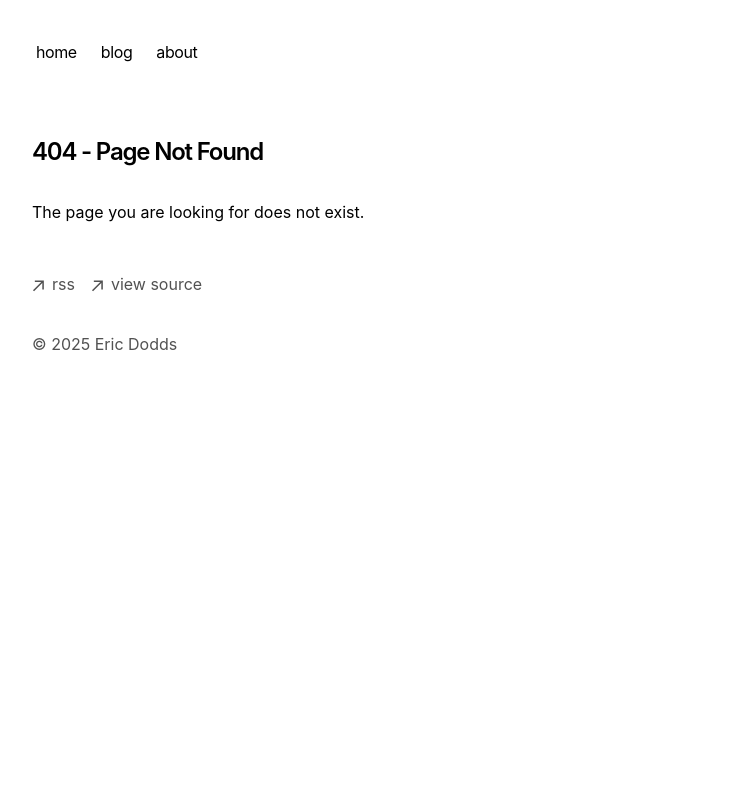
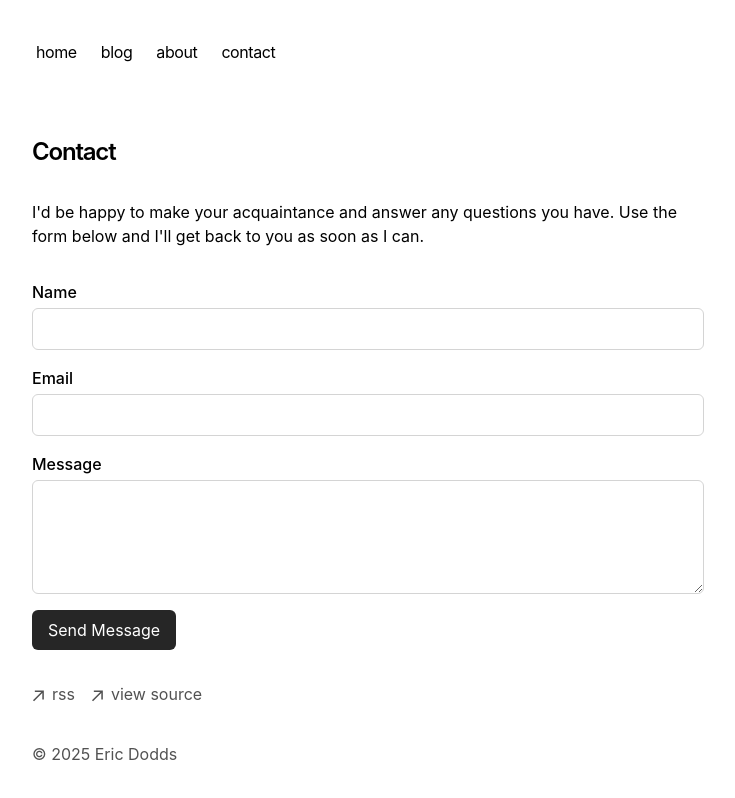
Before and after one commit to ericdodds/eric-dodds-blog, a Next.js app: page /contact in a window 1280 px wide. Before the commit this address had no page. Shown: the top 798 px of the page, without its empty margins (272-1007 px from the left). Built offline with nearby package versions, Linux system fonts and the light colour scheme.

Commit message:
added content to the about page and a contact form

```diff
--- a/app/about/page.tsx
+++ b/app/about/page.tsx
@@ -2,7 +2,7 @@ import type { Metadata } from 'next';
 
 export const metadata: Metadata = {
   title: 'About',
-  description: 'A little bit about me.',
+  description: 'Learn about Eric Dodds.',
 };
 
 export default function AboutPage() {
@@ -11,6 +11,9 @@ export default function AboutPage() {
       <h1 className="title font-semibold text-2xl tracking-tighter">About Me</h1>
       <div className="prose mt-8">
         <h3 className="title font-semibold text-xl tracking-tighter">Professional bio</h3>
+        <p>
+          I've founded multiple businesses, both venture-backed and bootstrapped. Several companies failed, one exited and one is still running under new ownership.
+        </p>
         <p>
           I'm currently the Head of Product at RudderStack, a customer data infrastructure company that streams behavioral event data.
         </p>
--- a/app/blog/page.tsx
+++ b/app/blog/page.tsx
@@ -2,7 +2,7 @@ import { BlogPosts } from 'app/components/posts'
 
 export const metadata = {
   title: 'Eric Dodds Weblog',
-  description: 'Read my blog.',
+  description: 'Read the latest from Eric Dodds.',
 }
 
 export default function Page() {
--- a/app/components/nav.tsx
+++ b/app/components/nav.tsx
@@ -9,6 +9,9 @@ const navItems = {
   },
   '/about': {
     name: 'about',
+  },
+  '/contact': {
+    name: 'contact',
   },
 }
 
--- /dev/null
+++ b/app/contact/page.tsx
@@ -0,0 +1,61 @@
+export default function ContactPage() {
+  return (
+    <section>
+      <h1 className="title font-semibold text-2xl tracking-tighter mb-8">Contact</h1>
+      <p className="mb-8">
+        I'd be happy to make your acquaintance and answer any questions you have. Use the form below and I&apos;ll get back to you as soon as I can.
+      </p>
+
+      <form
+        action="https://usebasin.com/f/26f1a0ed87e5"
+        method="POST"
+        className="space-y-4"
+      >
+        <div className="flex flex-col">
+          <label htmlFor="name" className="font-medium">
+            Name
+          </label>
+          <input
+            type="text"
+            id="name"
+            name="name"
+            required
+            className="border border-neutral-300 dark:border-neutral-700 rounded-md p-2 mt-1 bg-white dark:bg-neutral-900"
+          />
+        </div>
+        <div className="flex flex-col">
+          <label htmlFor="email" className="font-medium">
+            Email
+          </label>
+          <input
+            type="email"
+            id="email"
+            name="email"
+            required
+            className="border border-neutral-300 dark:border-neutral-700 rounded-md p-2 mt-1 bg-white dark:bg-neutral-900"
+          />
+        </div>
+        <div className="flex flex-col">
+          <label htmlFor="message" className="font-medium">
+            Message
+          </label>
+          <textarea
+            id="message"
+            name="message"
+            rows={4}
+            required
+            className="border border-neutral-300 dark:border-neutral-700 rounded-md p-2 mt-1 bg-white dark:bg-neutral-900"
+          ></textarea>
+        </div>
+        <div>
+          <button
+            type="submit"
+            className="bg-neutral-800 text-white dark:bg-neutral-200 dark:text-black rounded-md px-4 py-2 hover:bg-neutral-700 dark:hover:bg-neutral-100"
+          >
+            Send Message
+          </button>
+        </div>
+      </form>
+    </section>
+  );
+}
--- a/app/page.tsx
+++ b/app/page.tsx
@@ -24,8 +24,15 @@ export default function Page() {
           className="underline transition-all decoration-neutral-400 dark:decoration-neutral-600 underline-offset-2 decoration-[0.1em]"
         >
           about me
+        </Link>
+        ,{' '}or{' '}
+        <Link
+          href="/contact"
+          className="underline transition-all decoration-neutral-400 dark:decoration-neutral-600 underline-offset-2 decoration-[0.1em]"
+        >
+          reach out
         </Link>{' '}
-        and reach out to say hello or ask a question.
+        to say hello.
       </p>
       <hr></hr>
       <div className="my-8">
```
